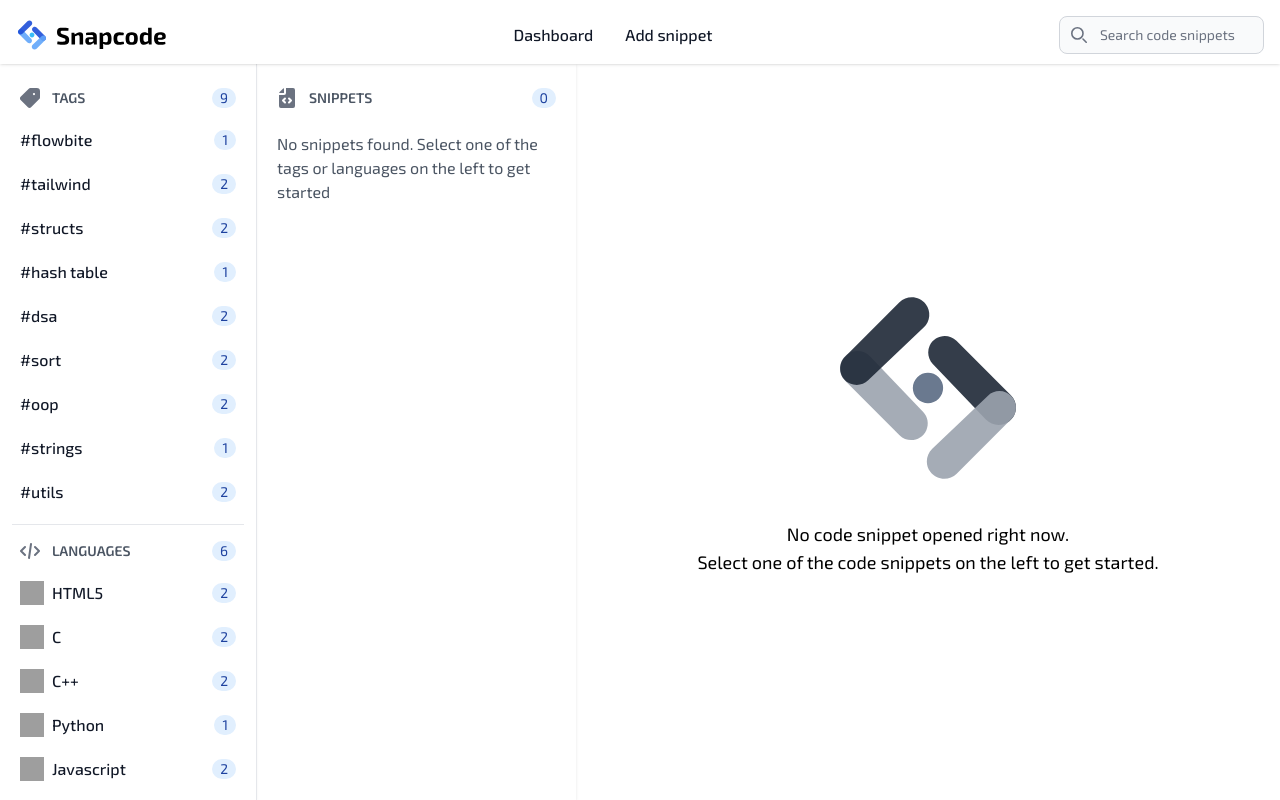
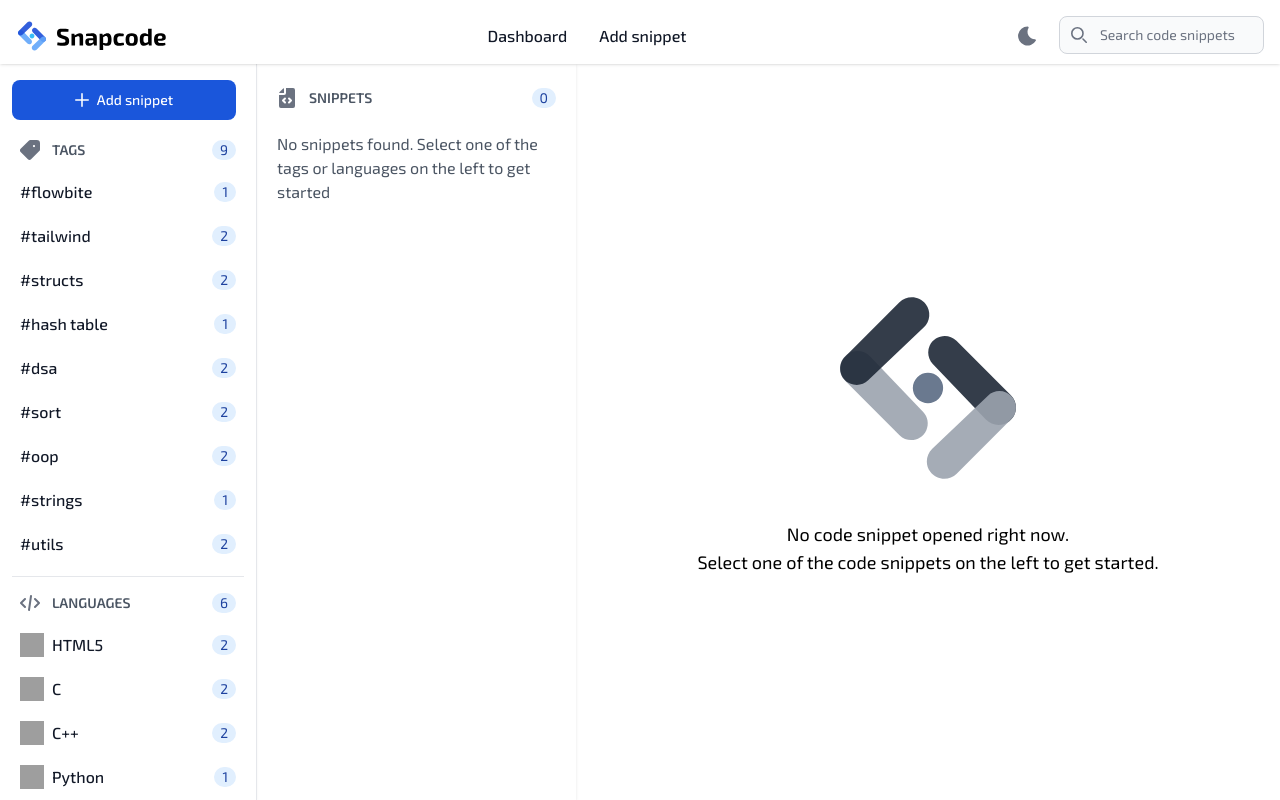
Before and after one commit to alphazero-wd/snapcode, a Flask app: page / in a window 1280 px wide. Run offline with Flask 3, Linux system fonts and the light colour scheme; style sheets or scripts are compiled from the project's sources; some libraries are stand-ins or nearby versions; grey boxes are pictures that could not be loaded.

Commit message:
add dark theme

```diff
--- a/app.py
+++ b/app.py
@@ -1,5 +1,4 @@
 from datetime import datetime
-from werkzeug.middleware.proxy_fix import ProxyFix
 from flask import Flask, flash, redirect, render_template, request, url_for
 from flask_wtf import CSRFProtect
 from constants import APP_SECRET
@@ -13,10 +12,6 @@ import json
 app = Flask(__name__)
 csrf = CSRFProtect(app)
 app.config['SECRET_KEY'] = APP_SECRET
-app.wsgi_app = ProxyFix(
-    app.wsgi_app, x_for=1, x_proto=1, x_host=1, x_prefix=1
-)
-
 json_file = File('data.json')
 
 data = json.loads(json_file.read_file())
--- a/static/src/index.js
+++ b/static/src/editor.js
@@ -1,6 +1,4 @@
 const hiddenEditorEl = document.getElementById("hidden-editor");
-const sidebar = document.getElementById("sidebar");
-if (!sidebar) document.getElementById("sidebar-btn").remove();
 const editorEl = document.getElementById("editor");
 const langSelect = document.getElementById("lang-select");
 
@@ -60,7 +58,6 @@ const extensionConverter = {
   h: "C",
   c: "C",
 };
-
 const fileInput = document.getElementById("file-input");
 if (fileInput)
   fileInput.addEventListener("change", (e) => {
@@ -81,8 +78,3 @@ if (fileInput)
       reader.readAsText(file);
     }
   });
-
-const sortBy = document.getElementById("sort_by");
-sortBy.addEventListener("change", () => {
-  sortBy.parentElement.submit();
-});
--- /dev/null
+++ b/static/src/navbar.js
@@ -0,0 +1,45 @@
+const sidebar = document.getElementById("sidebar");
+
+const themeToggleDarkIcon = document.getElementById("theme-toggle-dark-icon");
+const themeToggleLightIcon = document.getElementById("theme-toggle-light-icon");
+
+if (!sidebar) document.getElementById("sidebar-btn").remove();
+// Change the icons inside the button based on previous settings
+if (
+  localStorage.getItem("color-theme") === "dark" ||
+  (!("color-theme" in localStorage) &&
+    window.matchMedia("(prefers-color-scheme: dark)").matches)
+) {
+  themeToggleLightIcon.classList.remove("hidden");
+} else {
+  themeToggleDarkIcon.classList.remove("hidden");
+}
+
+const themeToggleBtn = document.getElementById("theme-toggle");
+
+themeToggleBtn.addEventListener("click", function () {
+  // toggle icons inside button
+  themeToggleDarkIcon.classList.toggle("hidden");
+  themeToggleLightIcon.classList.toggle("hidden");
+
+  // if set via local storage previously
+  if (localStorage.getItem("color-theme")) {
+    if (localStorage.getItem("color-theme") === "light") {
+      document.documentElement.classList.add("dark");
+      localStorage.setItem("color-theme", "dark");
+    } else {
+      document.documentElement.classList.remove("dark");
+      localStorage.setItem("color-theme", "light");
+    }
+
+    // if NOT set via local storage previously
+  } else {
+    if (document.documentElement.classList.contains("dark")) {
+      document.documentElement.classList.remove("dark");
+      localStorage.setItem("color-theme", "light");
+    } else {
+      document.documentElement.classList.add("dark");
+      localStorage.setItem("color-theme", "dark");
+    }
+  }
+});
--- /dev/null
+++ b/static/src/sort-by.js
@@ -0,0 +1,4 @@
+const sortBy = document.getElementById("sort_by");
+sortBy.addEventListener("change", () => {
+  sortBy.parentElement.submit();
+});
--- a/templates/base.html
+++ b/templates/base.html
@@ -25,7 +25,7 @@ render_search_bar %}
       rel="shortcut icon"
       href="{{ url_for('static', filename='favicon.ico') }}"
     />
-    <title>Snapcode</title>
+    <title>Snapcode | {% block title %}{% endblock %}</title>
     <link
       rel="stylesheet"
       href="{{url_for('static',filename='dist/output.css')}}"
@@ -79,6 +79,40 @@ render_search_bar %}
           />
         </a>
         <div class="flex md:order-2">
+          <button
+            id="theme-toggle"
+            type="button"
+            class="text-gray-500 me-3 dark:text-gray-400 hover:bg-gray-100 dark:hover:bg-gray-700 focus:outline-none focus:ring-4 focus:ring-gray-200 dark:focus:ring-gray-700 rounded-lg text-sm p-2.5"
+          >
+            <svg
+              id="theme-toggle-dark-icon"
+              class="hidden w-5 h-5"
+              aria-hidden="true"
+              xmlns="http://www.w3.org/2000/svg"
+              fill="currentColor"
+              viewBox="0 0 18 20"
+            >
+              <path
+                d="M17.8 13.75a1 1 0 0 0-.859-.5A7.488 7.488 0 0 1 10.52 2a1 1 0 0 0 0-.969A1.035 1.035 0 0 0 9.687.5h-.113a9.5 9.5 0 1 0 8.222 14.247 1 1 0 0 0 .004-.997Z"
+              />
+            </svg>
+            <svg
+              id="theme-toggle-light-icon"
+              class="hidden w-5 h-5"
+              aria-hidden="true"
+              xmlns="http://www.w3.org/2000/svg"
+              fill="none"
+              viewBox="0 0 20 20"
+            >
+              <path
+                stroke="currentColor"
+                stroke-linecap="round"
+                stroke-linejoin="round"
+                stroke-width="2"
+                d="M10 3V1m0 18v-2M5.05 5.05 3.636 3.636m12.728 12.728L14.95 14.95M3 10H1m18 0h-2M5.05 14.95l-1.414 1.414M16.364 3.636 14.95 5.05M14 10a4 4 0 1 1-8 0 4 4 0 0 1 8 0Z"
+              />
+            </svg>
+          </button>
           <button
             type="button"
             data-collapse-toggle="navbar-search"
@@ -163,14 +197,9 @@ render_search_bar %}
       <li>{{ display_alert(category, message) }}</li>
       {% endfor %}
     </ul>
-    {% endif %} {% endwith %} {% block content %}{% endblock %}
+    {% endif %} {% endwith %} {% block content %} {% endblock %}
     <script src="{{url_for('static', filename='dist/prism.js')}}"></script>
     <script src="https://cdnjs.cloudflare.com/ajax/libs/flowbite/2.2.1/flowbite.min.js"></script>
-    <script
-      src="https://cdnjs.cloudflare.com/ajax/libs/ace/1.32.3/ace.js"
-      type="text/javascript"
-      charset="utf-8"
-    ></script>
-    <script src="{{url_for('static', filename='src/index.js')}}"></script>
+    <script src="{{url_for('static', filename='src/navbar.js')}}"></script>
   </body>
 </html>
--- a/templates/index.html
+++ b/templates/index.html
@@ -1,6 +1,8 @@
 {% extends 'base.html' %} {% from 'lang_logo.html' import render_lang_logo %} {%
 from 'remove_snippet_modal.html' import render_remove_snippet_modal %} {% block
-content %}
+title %} {% if snippet %} {{ snippet.title }} {% elif current_tag %}
+#{{current_tag}} {% elif current_lang %} {{current_lang}} {% else %} Dashboard
+{% endif%} {% endblock %} {% block content %}
 <!-- sidebar -->
 <aside
   id="sidebar"
@@ -10,6 +12,27 @@ content %}
   <div
     class="h-full min-w-64 px-3 shadow py-4 overflow-y-auto dark:bg-gray-800"
   >
+    <a
+      href="{{url_for('create_snippet')}}"
+      class="text-white mb-3 flex justify-center bg-blue-700 hover:bg-blue-800 focus:ring-4 focus:outline-none focus:ring-blue-300 font-medium rounded-lg text-sm px-5 py-2.5 text-center items-center me-2 dark:bg-blue-600 dark:hover:bg-blue-700 dark:focus:ring-blue-800"
+    >
+      <svg
+        class="w-3.5 h-3.5 me-2"
+        aria-hidden="true"
+        xmlns="http://www.w3.org/2000/svg"
+        fill="none"
+        viewBox="0 0 18 18"
+      >
+        <path
+          stroke="currentColor"
+          stroke-linecap="round"
+          stroke-linejoin="round"
+          stroke-width="2"
+          d="M9 1v16M1 9h16"
+        />
+      </svg>
+      Add snippet
+    </a>
     <!-- tags -->
     <ul class="space-y-1">
       <li>
--- a/templates/search.html
+++ b/templates/search.html
@@ -1,6 +1,8 @@
 {% extends 'base.html' %} {% from 'search_bar.html' import render_search_bar %}
 {% from 'sort_options.html' import render_sort_options %} {% from
-'lang_logo.html' import render_lang_logo %} {% block content %}
+'lang_logo.html' import render_lang_logo %} {% block title %} {% if keyword %}
+Search for &quot;{{keyword}}&quot; {% else %} Search snippets {% endif %} {%
+endblock %} {% block content %}
 <section class="py-16 px-4 top-16 relative h-[calc(100%-4rem)]">
   <div class="container h-full max-w-2xl mx-auto lg:p-4">
     {% if keyword %}
@@ -114,4 +116,5 @@
     {% endif %}
   </div>
 </section>
+<script src="{{url_for('static', filename='src/sort-by.js')}}"></script>
 {% endblock %}
```
Also changed, not shown: templates/create.html (+9 -1 lines), templates/edit.html (+9 -1 lines), 2 other files.
